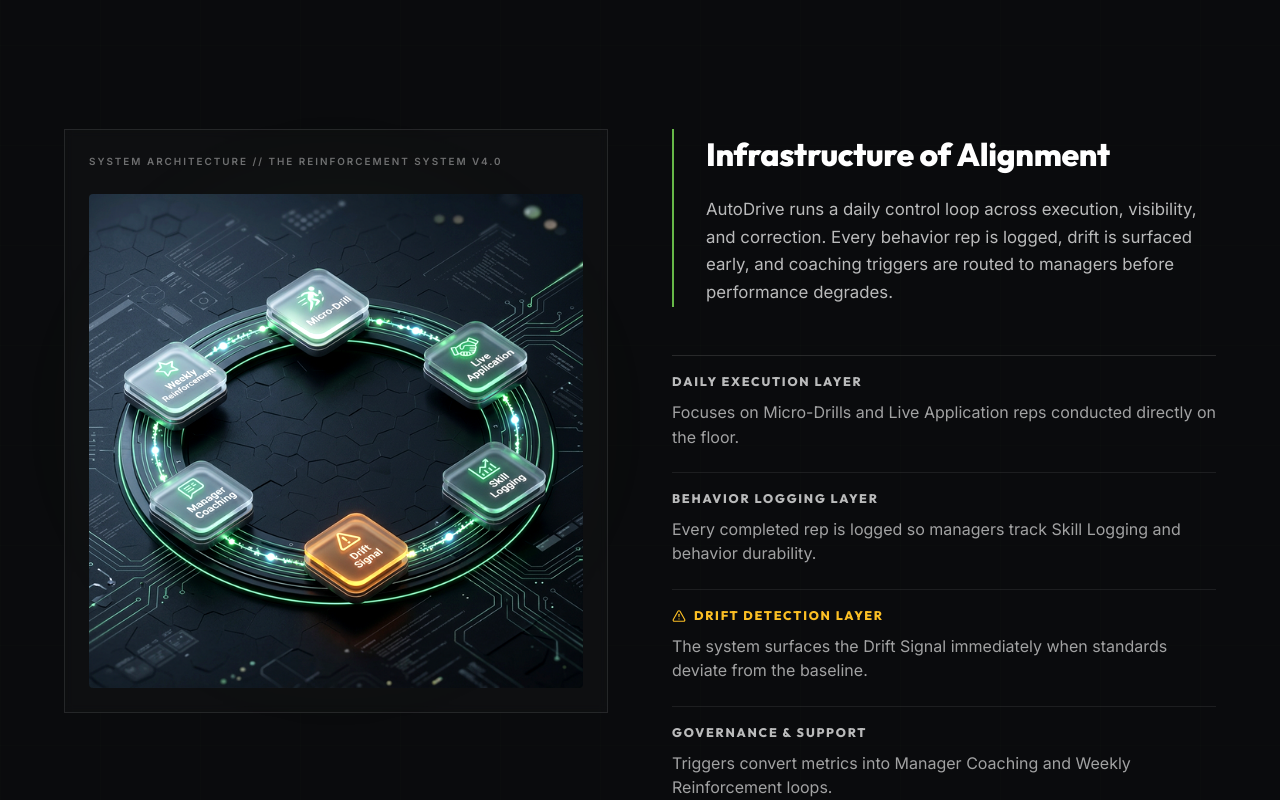
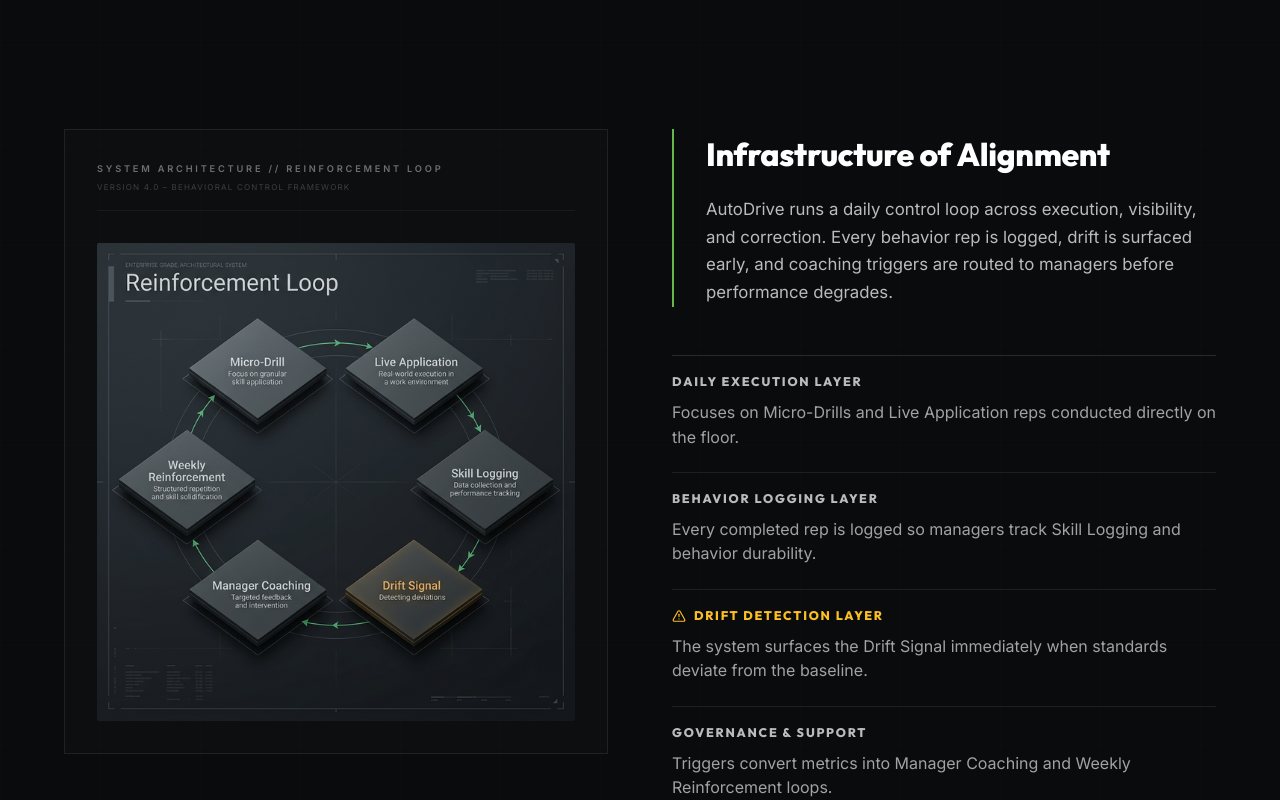
Before and after one commit to AutoKnerd/autodrive_web, a React (Vite) app: page / in a window 1280 px wide. Shown: the part 3520-4320 px from the top of the page. Built offline with nearby package versions, Linux system fonts and the light colour scheme.

Commit message:
UI: Refined reinforcement loop to architectural/operational aesthetic

```diff
--- a/src/pages/Home.tsx
+++ b/src/pages/Home.tsx
@@ -334,15 +334,19 @@
 
                     <div className="mobile-stack" style={{ display: 'grid', gridTemplateColumns: 'repeat(auto-fit, minmax(320px, 1fr))', gap: '4rem', alignItems: 'start' }}>
                         <div style={{ width: '100%', position: 'relative' }}>
-                            <div style={{ position: 'absolute', top: '0', left: '0', width: '100%', height: '100%', background: 'radial-gradient(circle at 50% 50%, rgba(102, 184, 72, 0.1) 0%, transparent 70%)', filter: 'blur(40px)', zIndex: 1 }} />
-                            <div style={{ position: 'relative', zIndex: 10, padding: '1.5rem', border: '1px solid rgba(255,255,255,0.1)', background: 'rgba(255,255,255,0.02)', backdropFilter: 'blur(5px)' }}>
-                                <p style={{ fontSize: '0.62rem', fontWeight: 800, color: 'rgba(255,255,255,0.4)', textTransform: 'uppercase', letterSpacing: '0.2em', marginBottom: '1.5rem' }}>
-                                    System Architecture // The Reinforcement System v4.0
-                                </p>
+                            <div style={{ position: 'relative', zIndex: 10, padding: '2rem', border: '1px solid rgba(255,255,255,0.08)', background: 'rgba(255,255,255,0.01)' }}>
+                                <div style={{ marginBottom: '2rem', borderBottom: '1px solid rgba(255,255,255,0.05)', paddingBottom: '1rem' }}>
+                                    <p style={{ fontSize: 'clamp(0.5rem, 1.2vw, 0.58rem)', fontWeight: 900, color: 'rgba(255,255,255,0.4)', textTransform: 'uppercase', letterSpacing: '0.3em', marginBottom: '0.3rem' }}>
+                                        SYSTEM ARCHITECTURE // REINFORCEMENT LOOP
+                                    </p>
+                                    <p style={{ fontSize: 'clamp(0.45rem, 1.1vw, 0.5rem)', fontWeight: 400, color: 'rgba(255,255,255,0.2)', textTransform: 'uppercase', letterSpacing: '0.15em' }}>
+                                        Version 4.0 – Behavioral Control Framework
+                                    </p>
+                                </div>
                                 <img
-                                    src="/reinforcement-system.png"
-                                    alt="The Reinforcement System: Micro-Drill, Live Application, Skill Logging, Drift Signal, Manager Coaching, and Weekly Reinforcement loop"
-                                    style={{ width: '100%', display: 'block', borderRadius: '4px', filter: 'contrast(1.05) brightness(1.05)' }}
+                                    src="/reinforcement-loop-v4.png"
+                                    alt="Reinforcement Loop: Behavioral Control Framework"
+                                    style={{ width: '100%', display: 'block', borderRadius: '2px', opacity: 0.95 }}
                                 />
                             </div>
                         </div>
```
Also changed, not shown: public/reinforcement-loop-v4.png (added), public/reinforcement-system.png (deleted).
